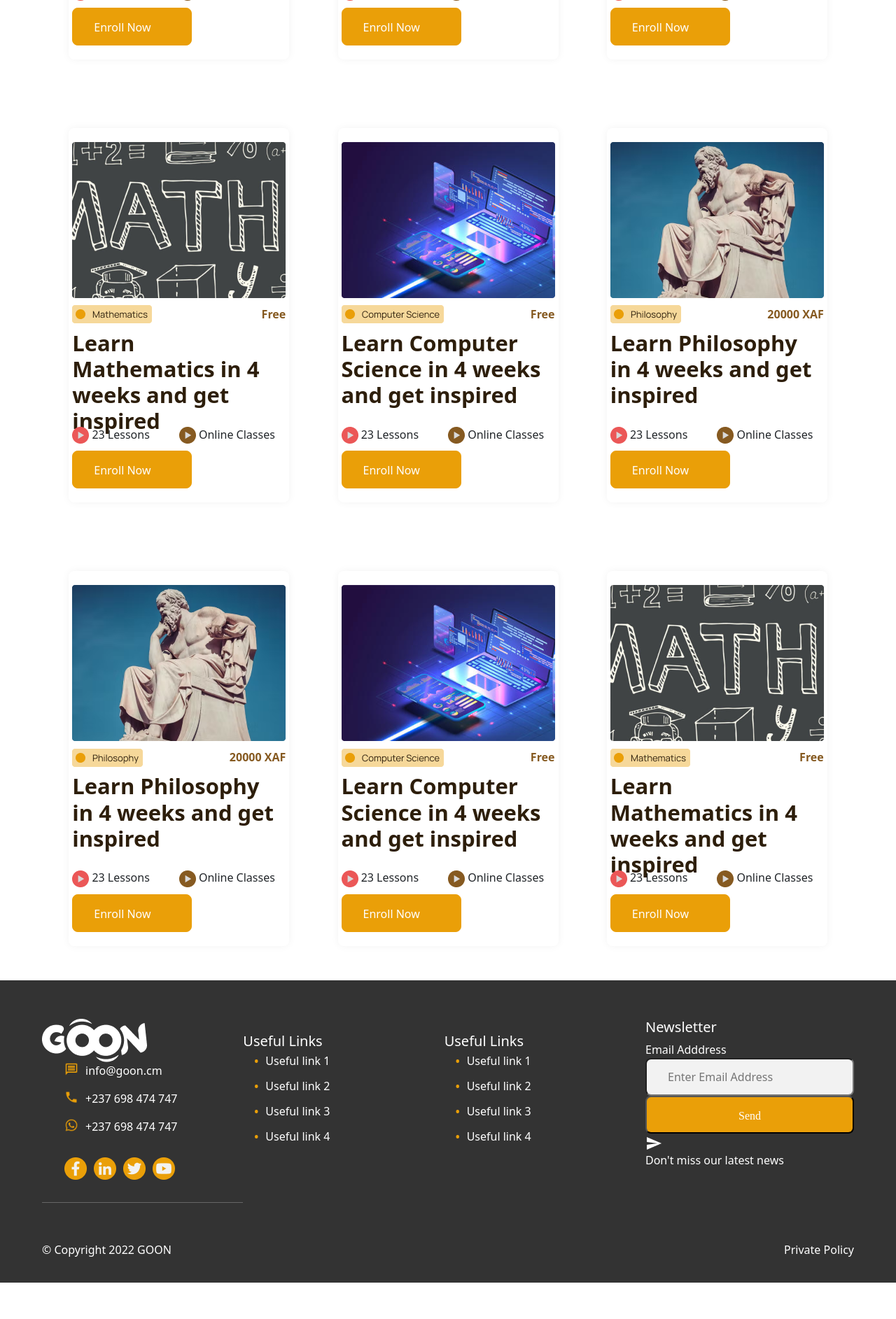
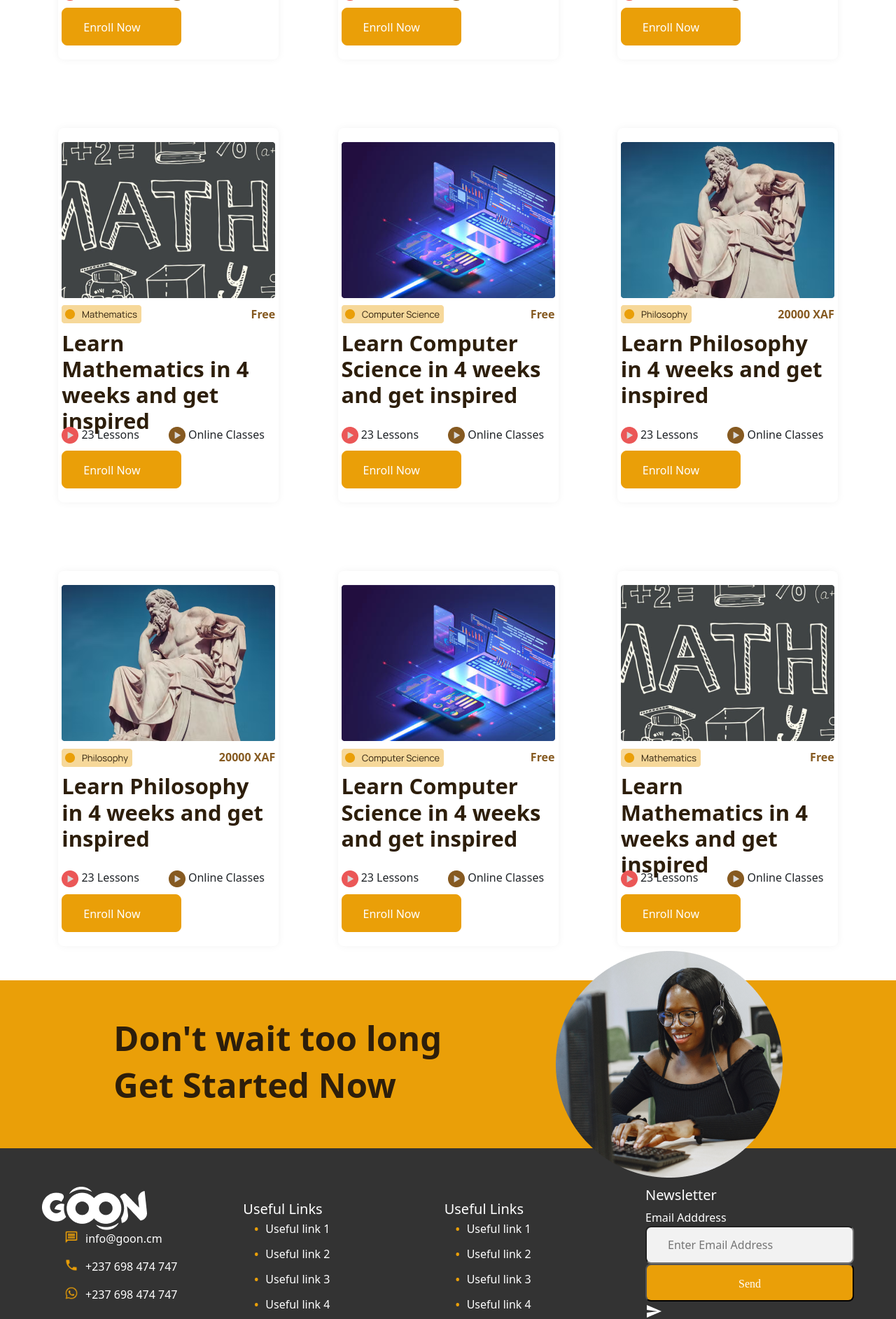
Before and after one commit to FonsahPageo/figma-design, a PHP site: page /courses.html in a window 1280 px wide. Shown: the part 818-2703 px from the top of the page at 70% size. Before the commit the page ends 2651 px from the top, so only its background shows below. Run offline with PHP 8.4, Linux system fonts and the light colour scheme.

Commit message:
work update

```diff
--- a/courses.html
+++ b/courses.html
@@ -169,6 +169,16 @@
         </div>
     </section>
 
+    <section class="section-2-course">
+        <div>
+            <h3 class="h-1">Don't wait too long</h3>
+            <h3 class="h-2">Get Started Now</h3>
+           </div>
+        <div>
+            <img src="/images/Ellipse 2.png">
+        </div>
+    </section>
+
     <div w3-include-html="footer.html"></div>
     <script>
         includeHTML();
--- a/styles/courses.css
+++ b/styles/courses.css
@@ -11,7 +11,7 @@
     align-items: center;
 }
 
-.courses-section-2{
+.courses-section-2 {
     display: flex;
     width: 100vw;
     height: 20vh;
@@ -33,3 +33,35 @@
     font-size: 61px;
     color: white;
 }
+
+.section-2-course {
+    display: flex;
+    width: 100vw;
+    height: 240px;
+    background: #EA9F08;
+    align-items: center;
+    justify-content: space-evenly;
+}
+
+.section-2-course h3 {
+    height: 59px;
+    font-style: normal;
+    font-weight: 700;
+    font-size: 49px;
+    line-height: 120%;
+    color: #2D1E0B;
+}
+
+.section-2-course img {
+    width: 324px;
+    height: 324px;
+}
+
+.section-2-course p {
+    height: 59px;
+    font-style: normal;
+    font-weight: 700;
+    font-size: 49px;
+    line-height: 120%;
+    color: #fff;
+}
--- a/styles/style.css
+++ b/styles/style.css
@@ -64,6 +64,8 @@ li {
     height: 327px;
     left: 751px;
     top: 10px;
+    display: flex;
+    justify-content: center;
 }
 
 .goon-span {
@@ -71,7 +73,6 @@ li {
 }
 
 .section-buttons {
-    /* display: inline-flex; */
     gap: 20px;
 }
 
@@ -119,6 +120,12 @@ li {
     color: #2D1E0B;
 }
 
+.section-3{
+    display: grid;
+    padding-top: 20px;
+    justify-content: center;
+}
+
 .section-3 h3 {
     font-style: normal;
     font-weight: 700;
@@ -131,11 +138,10 @@ li {
     display: flex;
     flex-direction: row;
     justify-content: space-evenly;
-    /* align-items: center; */
     padding: 49px 29px;
-    /* gap: 30px; */
-    width: 100vw;
+    width: 100%;
     border-radius: 16px;
+    gap: 30px;
 }
 
 .course {
@@ -146,7 +152,6 @@ li {
     box-shadow: 0px 0px 12px rgb(0 0 0 / 5%);
     border-radius: 8px;
 }
-
 
 .course p {
     width: 290px;
@@ -173,8 +178,6 @@ li {
 }
 
 .mathsfree {
-    /* width: 34px;
-    height: 24px; */
     font-style: normal;
     font-weight: 700;
     font-size: 16px;
```
